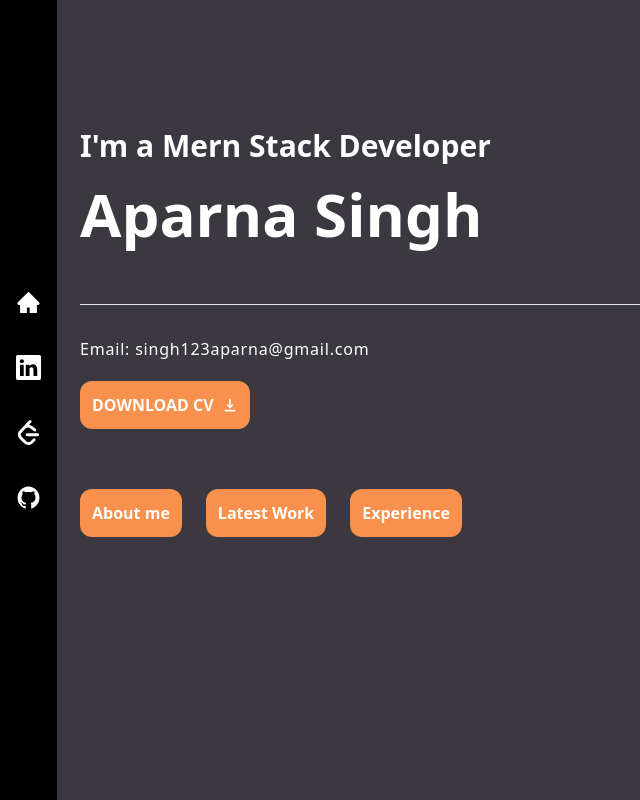
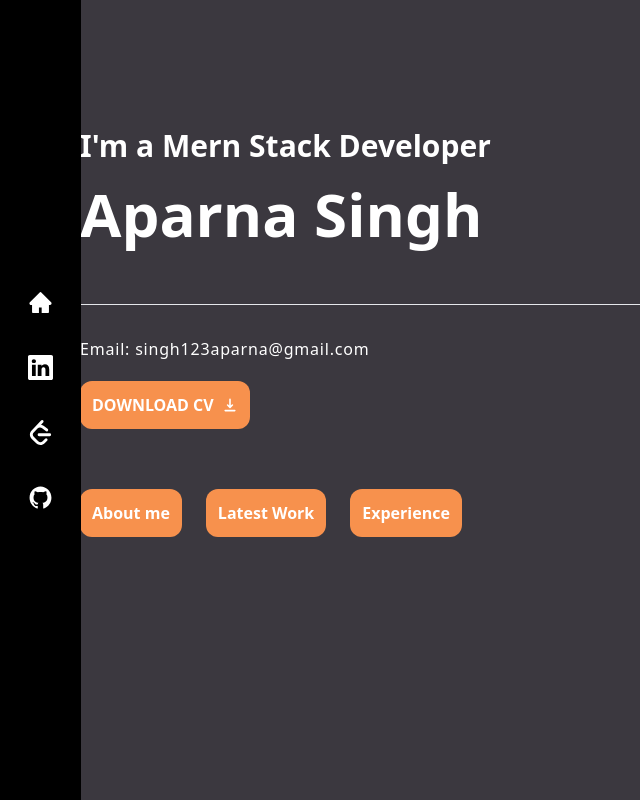
Before and after one commit to singh-aparna/portfolio-aparna-singh, a React (Create React App) app: page / in a window 1280 px wide. Shown: the whole page, without its empty margins (0-640 px from the left). Built offline with nearby package versions, Linux system fonts and the light colour scheme.

Commit message:
Fixed Layout

```diff
--- a/src/App.js
+++ b/src/App.js
@@ -9,7 +9,7 @@ import Experience from "./Webview/Experience/Experience";
 function App() {
   return (
     <BrowserRouter>
-      <div className="flex bg-[#f4f2ee]">
+      <div className="flex h-screen bg-[#f4f2ee]">
         <div className="w-[57px] top-0 left-0 h-full fixed "><Header /></div>
 
         <div className="flex-1">
--- a/src/Webview/Header/Header.js
+++ b/src/Webview/Header/Header.js
@@ -7,7 +7,7 @@ import { NavLink } from "react-router-dom";
 
 const Header = () => {
   return (
-    <div className=" h-full flex flex-col justify-center items-center p-4 md:p-7 gap-10  bg-black text-white">
+    <div className="fixed h-full flex flex-col justify-center items-center p-4 md:p-7 gap-10  bg-black text-white">
       <NavLink to="/" className=" hover:text-[#f7914d]">
         <AiFillHome size={25} />
       </NavLink>
--- a/src/Webview/LatestWork/LatestWork.js
+++ b/src/Webview/LatestWork/LatestWork.js
@@ -27,7 +27,7 @@ const LatestWork = () => {
     },
   ];
   return (
-    <div className="bg-[#f4f2ee]  px-12 py-8 lg:py-5 ">
+    <div className="bg-[#f4f2ee] px-24  md:px-32  py-8 lg:py-5 ">
       <div className="text-xl md:text-3xl font-semibold  text-center mb-5 md:mt-0  ">
         Latest Works
       </div>
--- a/src/Webview/Section1/Section1.js
+++ b/src/Webview/Section1/Section1.js
@@ -11,7 +11,7 @@ const Section1 = () => {
   const openPopUp = () => {
   }
   return (
-    <div className="h-screen  flex flex-col gap-5 mx-0 px-2 md:px-20  pt-32 font-semibold text-white bg-[#3b383f] ">
+    <div className="h-screen  flex flex-col gap-5 mx-0 px-16 md:px-20  pt-32 font-semibold text-white bg-[#3b383f] ">
       <div className="text-2xl md:text-3xl">I'm a Mern Stack Developer</div>
       <div className="text-5xl md:text-6xl leading-snug tracking-tightest">Aparna Singh</div>
       <ProfileCard />
```
